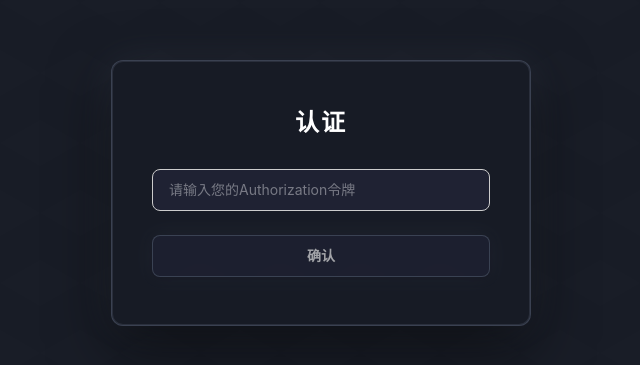
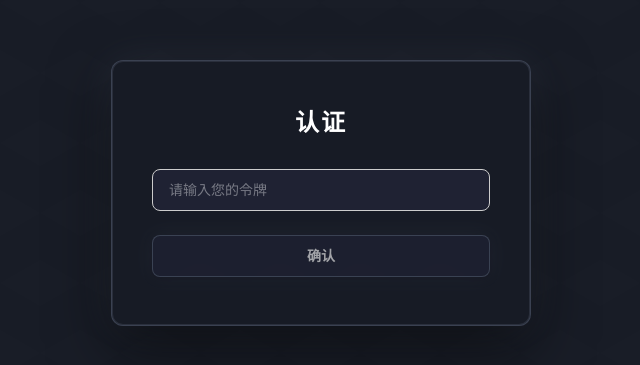
Before and after one commit to liuranhub/thinking-react, a React (Create React App) app: page /watch-config in a window 1280 px wide. Shown: the part 207-572 px from the top of the page, without its empty margins (319-959 px from the left). Built offline with nearby package versions, Linux system fonts and the light colour scheme.

Commit message:
调整adadmin逻辑

```diff
--- a/src/components/AuthGuard.jsx
+++ b/src/components/AuthGuard.jsx
@@ -130,7 +130,7 @@ function AuthGuard({ children }) {
               value={authInput}
               onChange={handleInputChange}
               onKeyPress={handleKeyPress}
-              placeholder="请输入您的Authorization令牌"
+              placeholder="请输入您的令牌"
               className="auth-input"
               autoFocus
               autoComplete="off"
```
